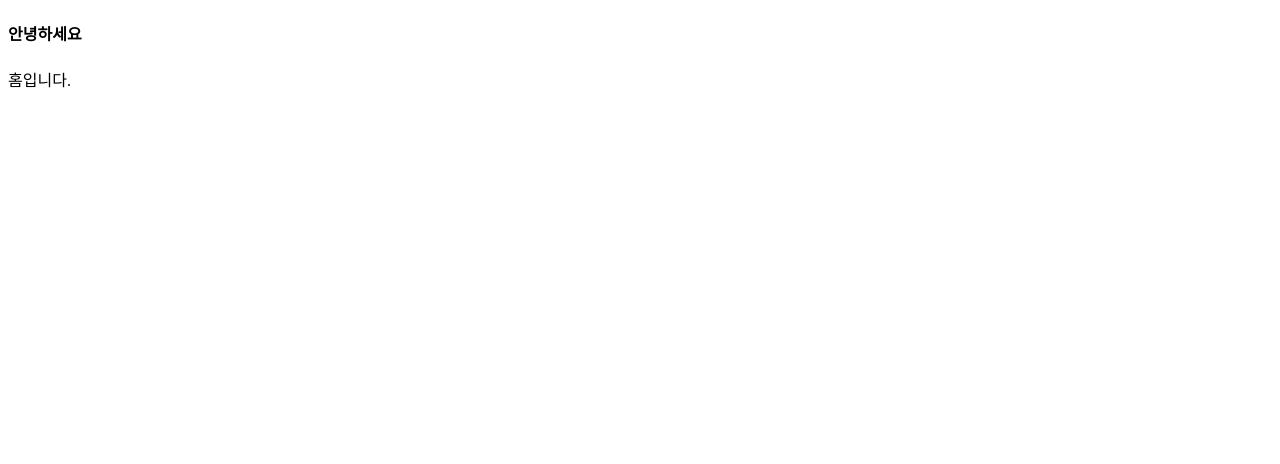
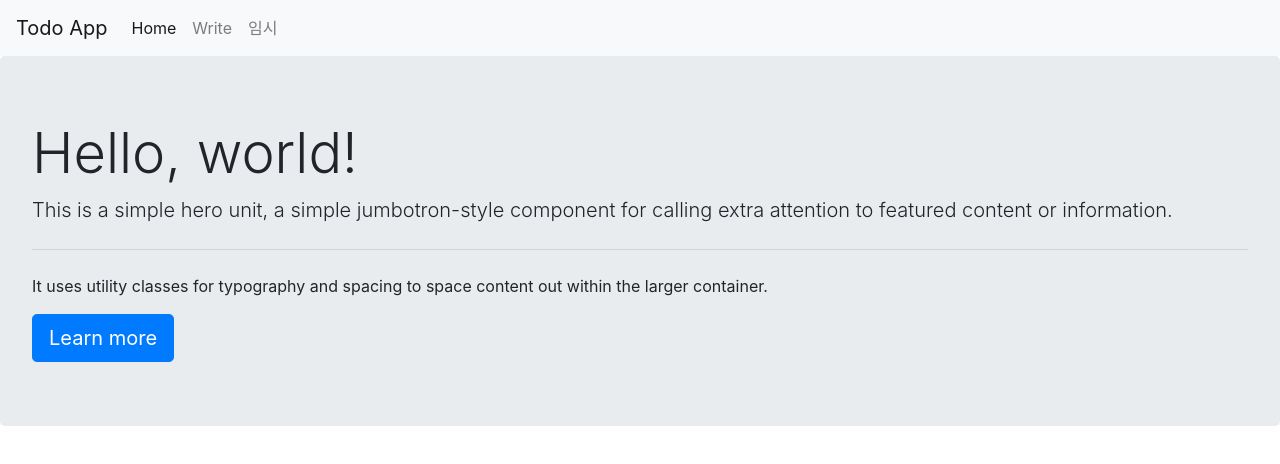
Before and after one commit to Henry01270/Webdevelop, a website: page index.html in a window 1280 px wide. Drawn offline with nearby package versions, Linux system fonts and the light colour scheme.

Commit message:
25_0202_1817

```diff
--- a/index.html
+++ b/index.html
@@ -1,13 +1,57 @@
-<!DOCTYPE html>
+<!doctype html>
 <html>
-<head>
-    <meta charset="UTF-8">
-    <meta name="viewport" content="width=device-width, initial-scale=1.0">
-    <meta http-equiv="X-UA-Compatible" content="ie=edge">
-    <title>Document</title>
-</head>
-<body>
-    <h4>안녕하세요</h4>
-    <p>홈입니다.</p>
-</body>
+  <head>
+    <!-- Required meta tags -->
+    <meta charset="utf-8">
+    <meta name="viewport" content="width=device-width, initial-scale=1, shrink-to-fit=no">
+
+    <!-- Bootstrap CSS -->
+    <link rel="stylesheet" href="https://cdn.jsdelivr.net/npm/bootstrap@4.6.2/dist/css/bootstrap.min.css" integrity="sha384-xOolHFLEh07PJGoPkLv1IbcEPTNtaed2xpHsD9ESMhqIYd0nLMwNLD69Npy4HI+N" crossorigin="anonymous">
+
+    <title>Hello, world!</title>
+  </head>
+  <body>
+    <!--Navbar-->
+    <nav class="navbar navbar-expand-lg navbar-light bg-light">
+        <a class="navbar-brand" href="#">Todo App</a>
+        <button class="navbar-toggler" type="button" data-toggle="collapse" data-target="#navbarNav" aria-controls="navbarNav" aria-expanded="false" aria-label="Toggle navigation">
+          <span class="navbar-toggler-icon"></span>
+        </button>
+        <div class="collapse navbar-collapse" id="navbarNav">
+          <ul class="navbar-nav">
+            <li class="nav-item active">
+              <a class="nav-link" href="#">Home <span class="sr-only">(current)</span></a>
+            </li>
+            <li class="nav-item">
+              <a class="nav-link" href="#">Write</a>
+            </li>
+            <li class="nav-item">
+              <a class="nav-link" href="#">임시</a>
+            </li>
+          </ul>
+        </div>
+    </nav>
+
+    <!--Jumbotron-->
+    <div class="jumbotron">
+        <h1 class="display-4">Hello, world!</h1>
+        <p class="lead">This is a simple hero unit, a simple jumbotron-style component for calling extra attention to featured content or information.</p>
+        <hr class="my-4">
+        <p>It uses utility classes for typography and spacing to space content out within the larger container.</p>
+        <a class="btn btn-primary btn-lg" href="#" role="button">Learn more</a>
+    </div>
+
+    <!-- Optional JavaScript; choose one of the two! -->
+
+    <!-- Option 1: jQuery and Bootstrap Bundle (includes Popper) -->
+    <script src="https://cdn.jsdelivr.net/npm/jquery@3.5.1/dist/jquery.slim.min.js" integrity="sha384-DfXdz2htPH0lsSSs5nCTpuj/zy4C+OGpamoFVy38MVBnE+IbbVYUew+OrCXaRkfj" crossorigin="anonymous"></script>
+    <script src="https://cdn.jsdelivr.net/npm/bootstrap@4.6.2/dist/js/bootstrap.bundle.min.js" integrity="sha384-Fy6S3B9q64WdZWQUiU+q4/2Lc9npb8tCaSX9FK7E8HnRr0Jz8D6OP9dO5Vg3Q9ct" crossorigin="anonymous"></script>
+
+    <!-- Option 2: Separate Popper and Bootstrap JS -->
+    <!--
+    <script src="https://cdn.jsdelivr.net/npm/jquery@3.5.1/dist/jquery.slim.min.js" integrity="sha384-DfXdz2htPH0lsSSs5nCTpuj/zy4C+OGpamoFVy38MVBnE+IbbVYUew+OrCXaRkfj" crossorigin="anonymous"></script>
+    <script src="https://cdn.jsdelivr.net/npm/popper.js@1.16.1/dist/umd/popper.min.js" integrity="sha384-9/reFTGAW83EW2RDu2S0VKaIzap3H66lZH81PoYlFhbGU+6BZp6G7niu735Sk7lN" crossorigin="anonymous"></script>
+    <script src="https://cdn.jsdelivr.net/npm/bootstrap@4.6.2/dist/js/bootstrap.min.js" integrity="sha384-+sLIOodYLS7CIrQpBjl+C7nPvqq+FbNUBDunl/OZv93DB7Ln/533i8e/mZXLi/P+" crossorigin="anonymous"></script>
+    -->
+  </body>
 </html>
--- a/sever.js
+++ b/sever.js
@@ -13,5 +13,5 @@ app.get('/pet', function(request, response){
 
 //주소를 /하나만 하면 홈페이지라는 뜻
 app.get('/', function(request, response){
-    response.sendFile(__driname + '/index.html')
+    response.sendFile(__dirname + '/index.html')
 });
```
Also changed, not shown: write.html (added).
